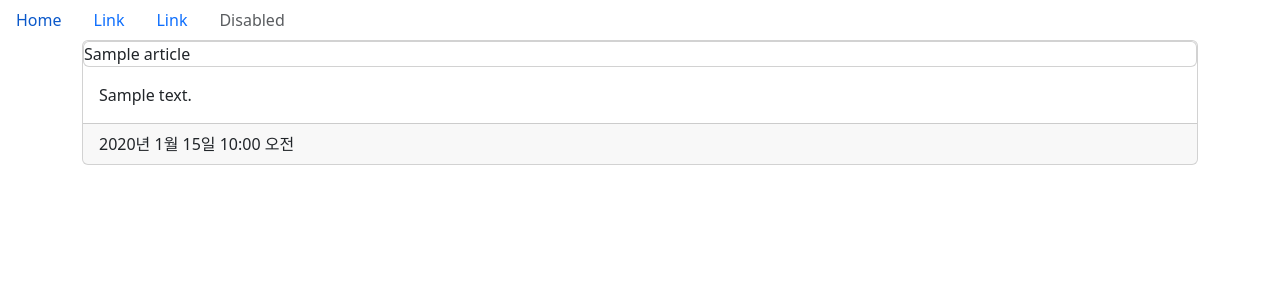
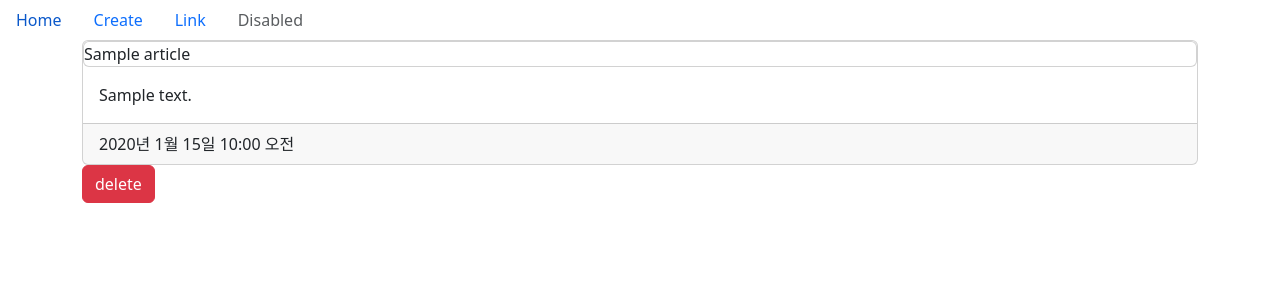
Before and after one commit to EHYONGI/board, a Django app: page /articles/1/ in a window 1280 px wide. Shown: the top 300 px of the page. Run offline with Django 5.2, Linux system fonts and the light colour scheme; tables that the repository leaves empty hold one stand-in row (values such as "Sample post").

Commit message:
Create, Delete 기능 구현

```diff
--- a/articles/templates/detail.html
+++ b/articles/templates/detail.html
@@ -12,4 +12,5 @@
         {{article.created_at}}
     </div>
 </div>
+<a href="{% url 'articles:delete' id=article.id %}" class="btn btn-danger" role="button">delete</a>
 {% endblock %}
--- a/articles/urls.py
+++ b/articles/urls.py
@@ -5,5 +5,8 @@ app_name = 'articles'
 
 urlpatterns = [
     path('', views.index, name="index"),
-    path('<int:id>/', views.detail, name="detail") # posts(articles)/ 필요 X -> 중복된 거 빼서 !
+    path('<int:id>/', views.detail, name="detail"), # posts(articles)/ 필요 X -> 중복된 거 빼서 !
+    path('new/', views.new, name="new"),
+    path('create/', views.create, name='create'),
+    path('<int:id>/delete/', views.delete, name='delete'),
 ]
--- a/articles/views.py
+++ b/articles/views.py
@@ -1,4 +1,4 @@
-from django.shortcuts import render
+from django.shortcuts import render, redirect
 from .models import Article
 
 
@@ -20,3 +20,23 @@ def detail(request, id):
     }
 
     return render(request, 'detail.html', context)
+
+def new(request):
+    return render(request, 'new.html')
+
+def create(request):
+    title = request.POST.get('title')
+    content = request.POST.get('content')
+
+    article = Article()
+    article.title = title
+    article.content = content
+    article.save()
+
+    return redirect('articles:detail', id=article.id) # = '/articles/<id>/'
+
+def delete(request, id):
+    article = Article.objects.get(id=id) # 아티클 찾고 변수에 저장
+    article.delete()
+
+    return redirect('articles:index')
--- a/templates/base.html
+++ b/templates/base.html
@@ -9,7 +9,7 @@
 <body>
     <nav class="nav">
         <a class="nav-link" href="{% url 'articles:index' %}">Home</a>
-        <a class="nav-link" href="#">Link</a>
+        <a class="nav-link" href="{% url 'articles:new' %}">Create</a>
         <a class="nav-link" href="#">Link</a>
         <a class="nav-link disabled" aria-disabled="true">Disabled</a>
     </nav>
```
Also changed, not shown: articles/templates/new.html (added, +16 -0 lines).
